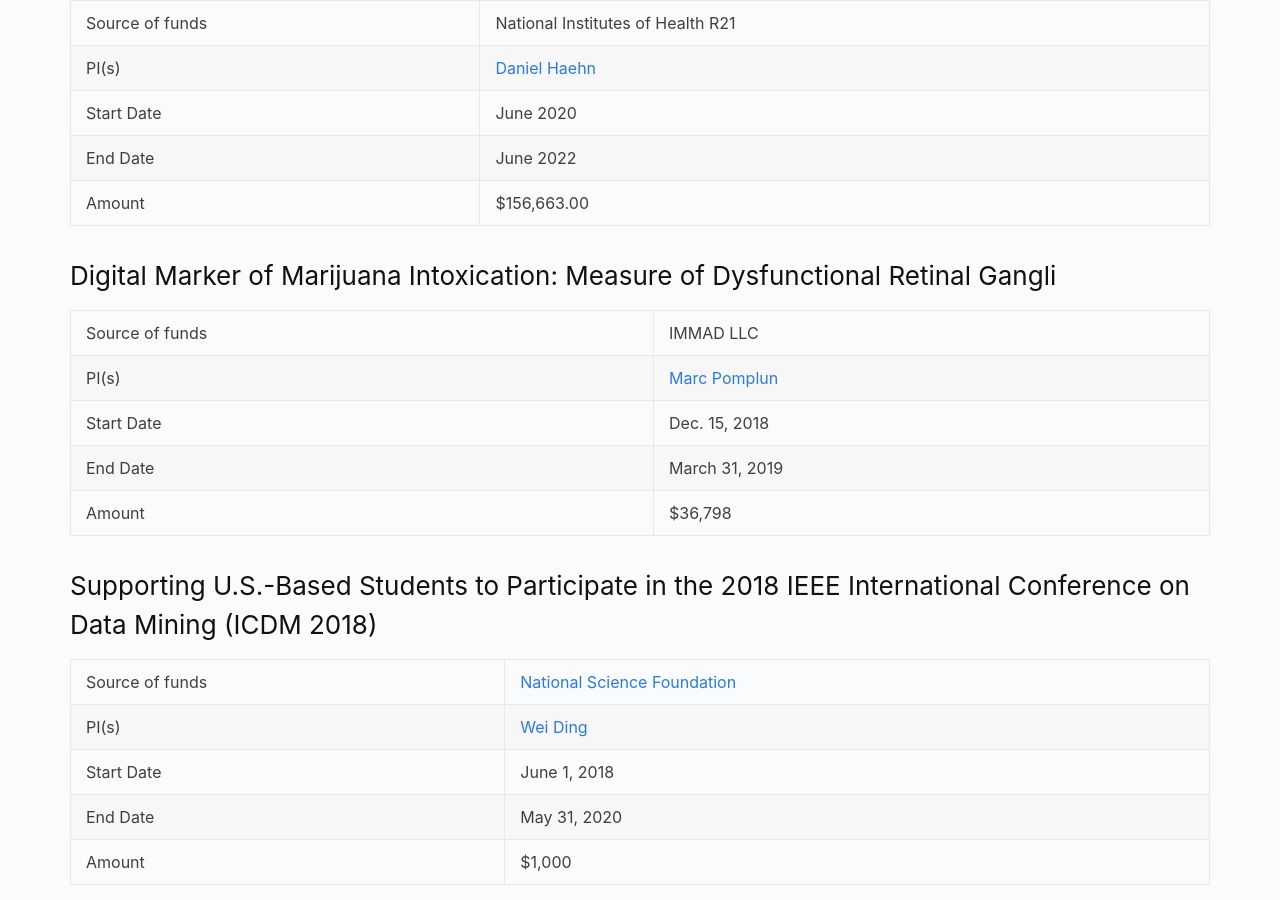
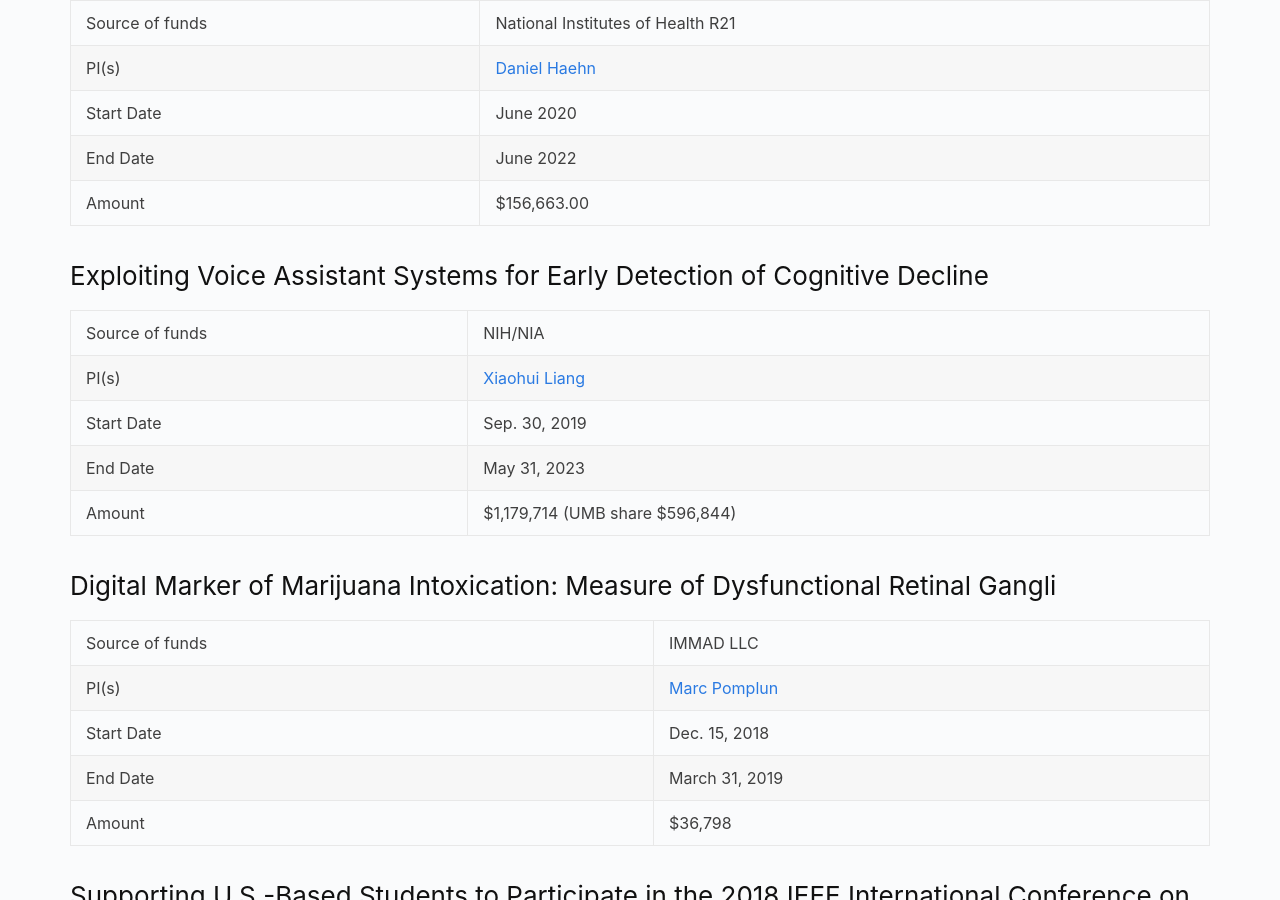
Before and after one commit to umbcs/umbcs.github.io, a Jekyll site: the page built from WEB/research/funding.markdown, in a window 1280 px wide and 900 px high, scrolled down 643 px. Built offline with Jekyll 4.4.1, drawn with Linux system fonts in a browser that asks for light colours.

Commit message:
Added funding info for Xiaohui Liang

```diff
--- a/WEB/research/funding.markdown
+++ b/WEB/research/funding.markdown
@@ -21,6 +21,14 @@ PIs and Co-PIs only include members of the UMass Boston Computer Science departm
 |Start Date                        |June 2020
 |End Date                          |June 2022
 |Amount                            |$156,663.00
+
+<h3>Exploiting Voice Assistant Systems for Early Detection of Cognitive Decline</h3>
+
+|Source of funds                   |NIH/NIA
+|PI(s)                             |[Xiaohui Liang](http://www.faculty.umb.edu/xiaohui.liang/)
+|Start Date                        |Sep. 30, 2019
+|End Date                          |May 31, 2023
+|Amount                            |$1,179,714 (UMB share $596,844)
 
 <h3>Digital Marker of Marijuana Intoxication: Measure of Dysfunctional Retinal Gangli</h3>
 
```
